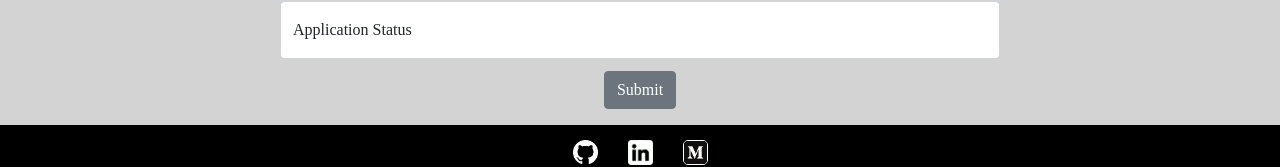
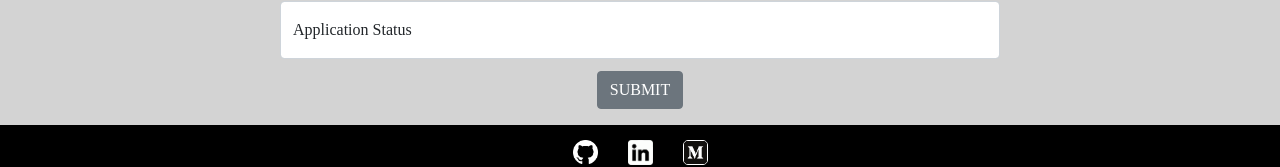
Before and after one commit to amandena/jobs-tracker, a React (Create React App) app in the folder client/: page /jobs/new in a window 1280 px wide. Shown: the part 569-736 px from the top of the page. Built offline with nearby package versions, Linux system fonts and the light colour scheme.

Commit message:
added error message and changed submit input

```diff
--- a/client/src/components/JobForm.js
+++ b/client/src/components/JobForm.js
@@ -69,10 +69,15 @@ const JobForm = ({ addJob, history }) => {
                 })}
               </div>
               <br/><br/>
+              {status && status.message ? <div className={`col-8 offset-2 text-center alert ${status >= 300 ? "alert-danger" : "alert-success"}`}>
+                {status.message}
+              </div> : null}
               <div className='col-8 offset-2 spacer-xs justify-content-center'>
-                <input
+                <Field
+                  id='jobSubmit'
                   className='btn btn-secondary mb-3'
                   type='submit'
+                  value='SUBMIT'
                 />
               </div>
             </div>
```
